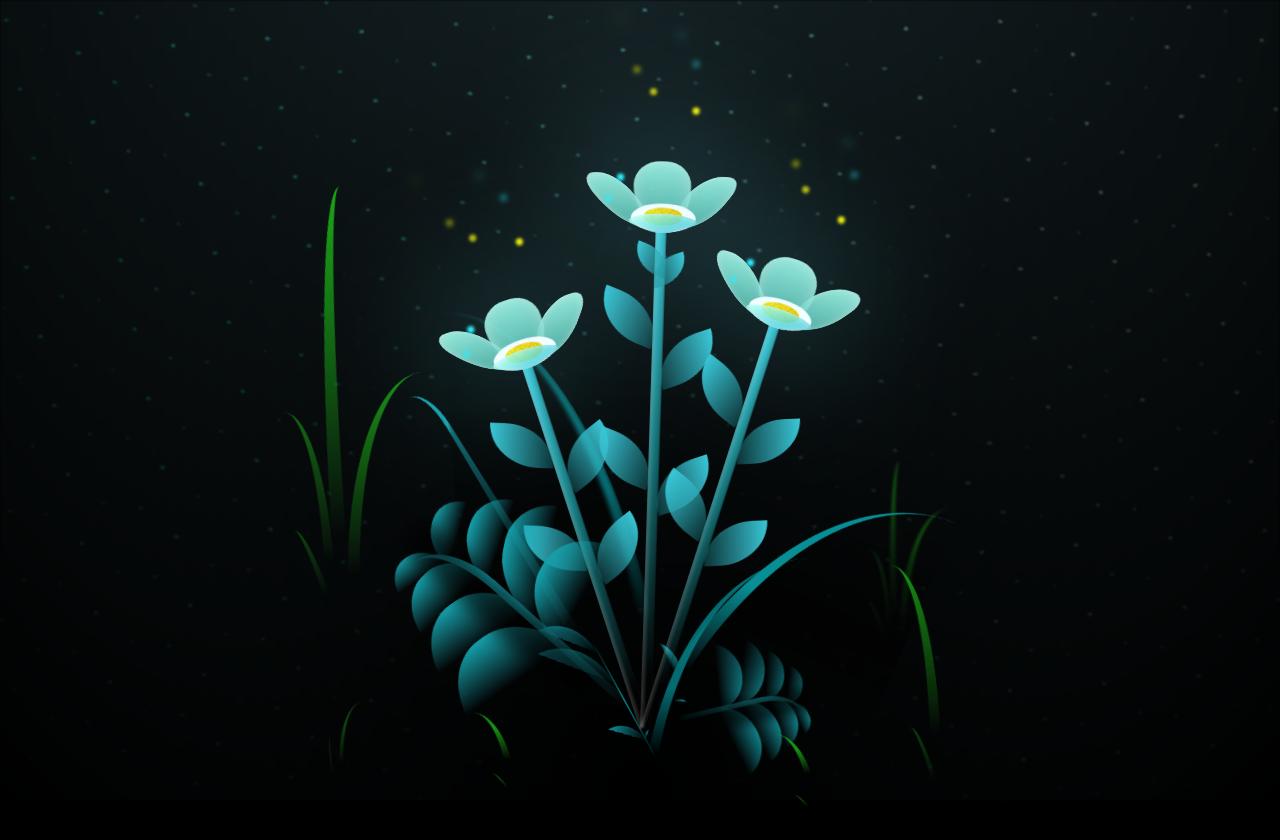
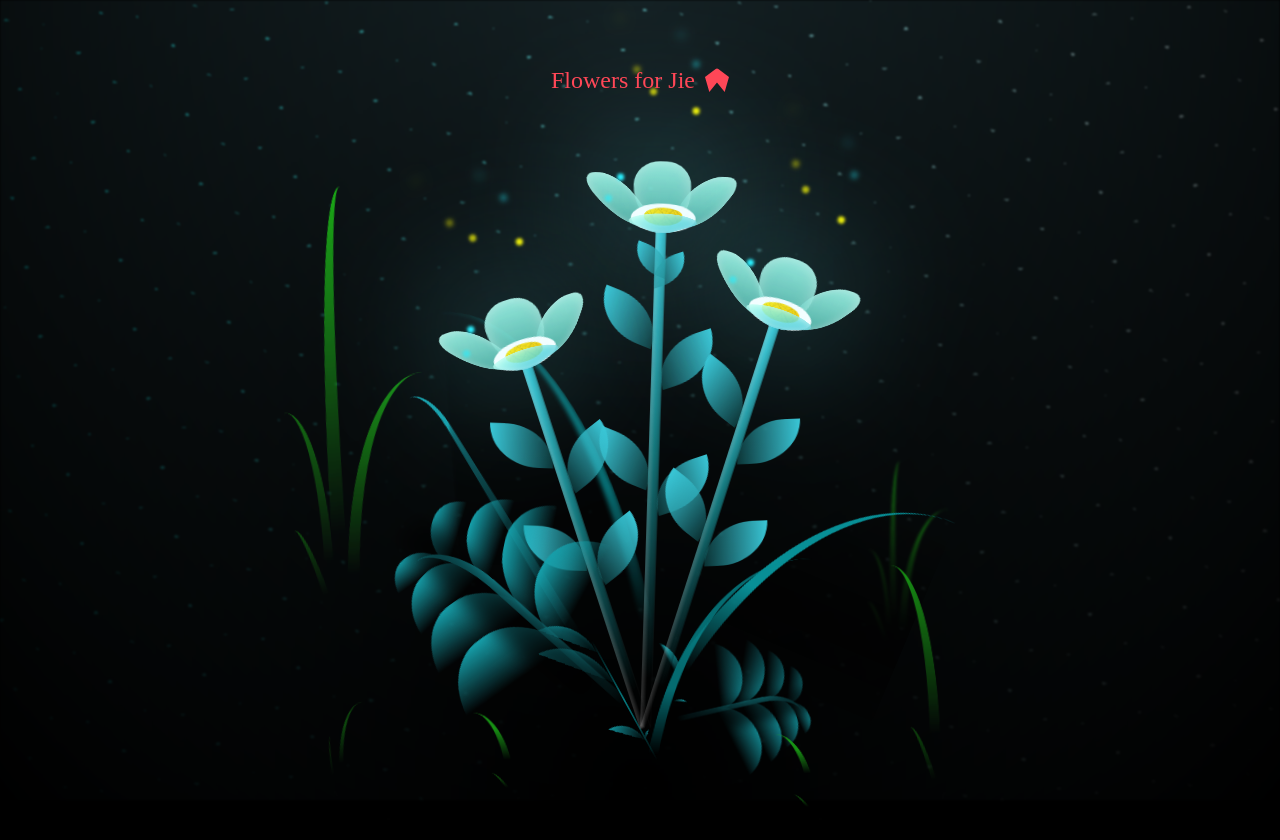
Before and after one commit to flowerforjie/flowerforjie.github.io, a plain HTML site: page index.html in a window 1280 px wide. Drawn offline with Linux system fonts and the light colour scheme.

```diff
--- a/index.html
+++ b/index.html
@@ -17,6 +17,31 @@
 
     :root {
       --dark-color: #000;
+    }
+
+    .header {
+      position: absolute;
+      top: 10%;
+      left: 50%;
+      transform: translate(-50%, -50%);
+      display: flex;
+      align-items: center;
+      font-size: 24px;
+      /* Adjust the size as needed */
+      color: #FF4757;
+      /* Modern red */
+      z-index: 1;
+      /* To keep it above other elements */
+    }
+
+    .heart {
+      width: 24px;
+      /* Same as font-size for alignment */
+      height: 24px;
+      background-color: #FF4757;
+      /* Modern red */
+      margin-left: 10px;
+      clip-path: polygon(50% 0%, 100% 38%, 82% 100%, 50% 60%, 18% 100%, 0% 38%);
     }
 
     body {
@@ -1614,6 +1639,11 @@
 </head>
 
 <body>
+
+  <div class="header">
+    <span>Flowers for Jie</span>
+    <div class="heart"></div>
+  </div>
 
   <body class="not-loaded">
     <div class="night"></div>
```
